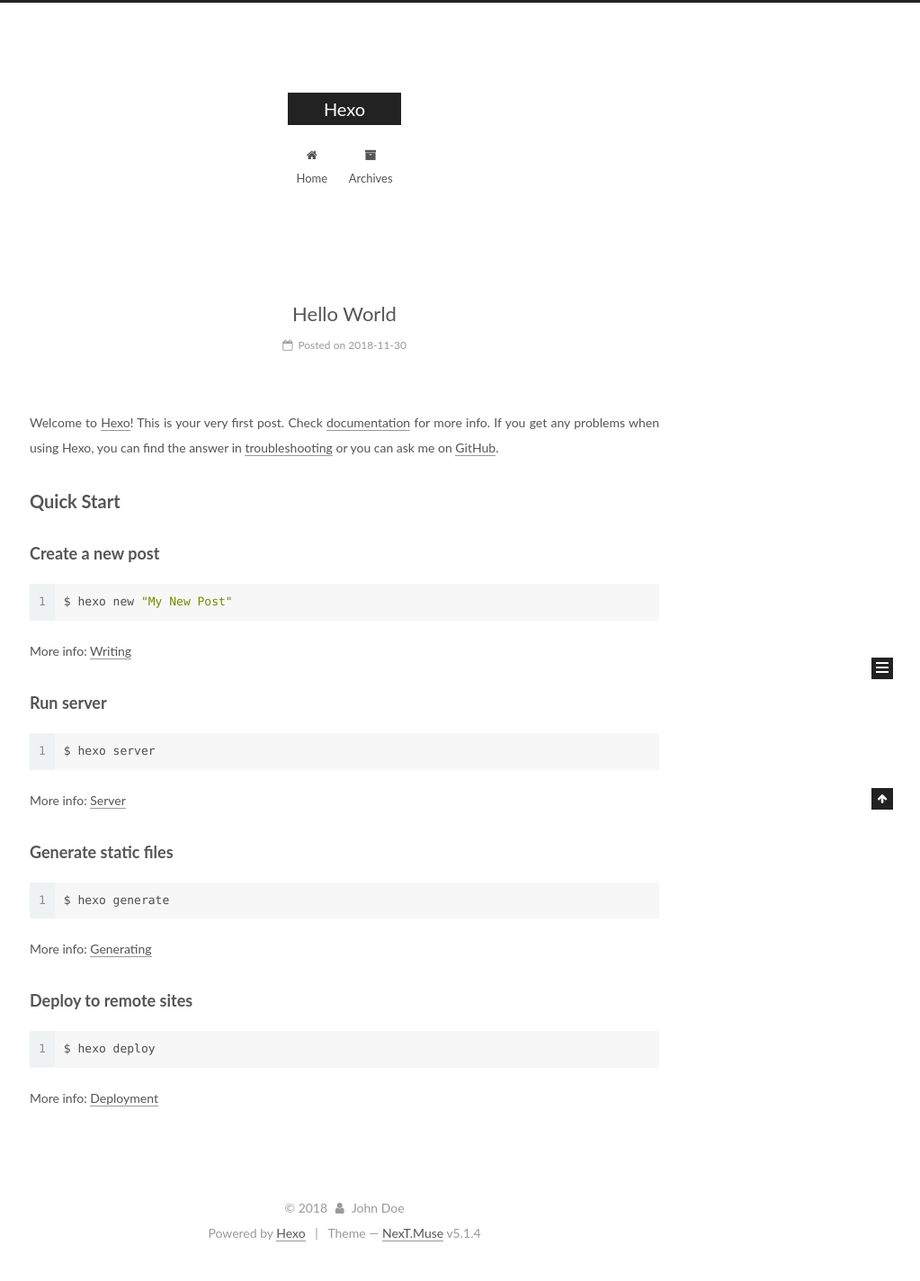
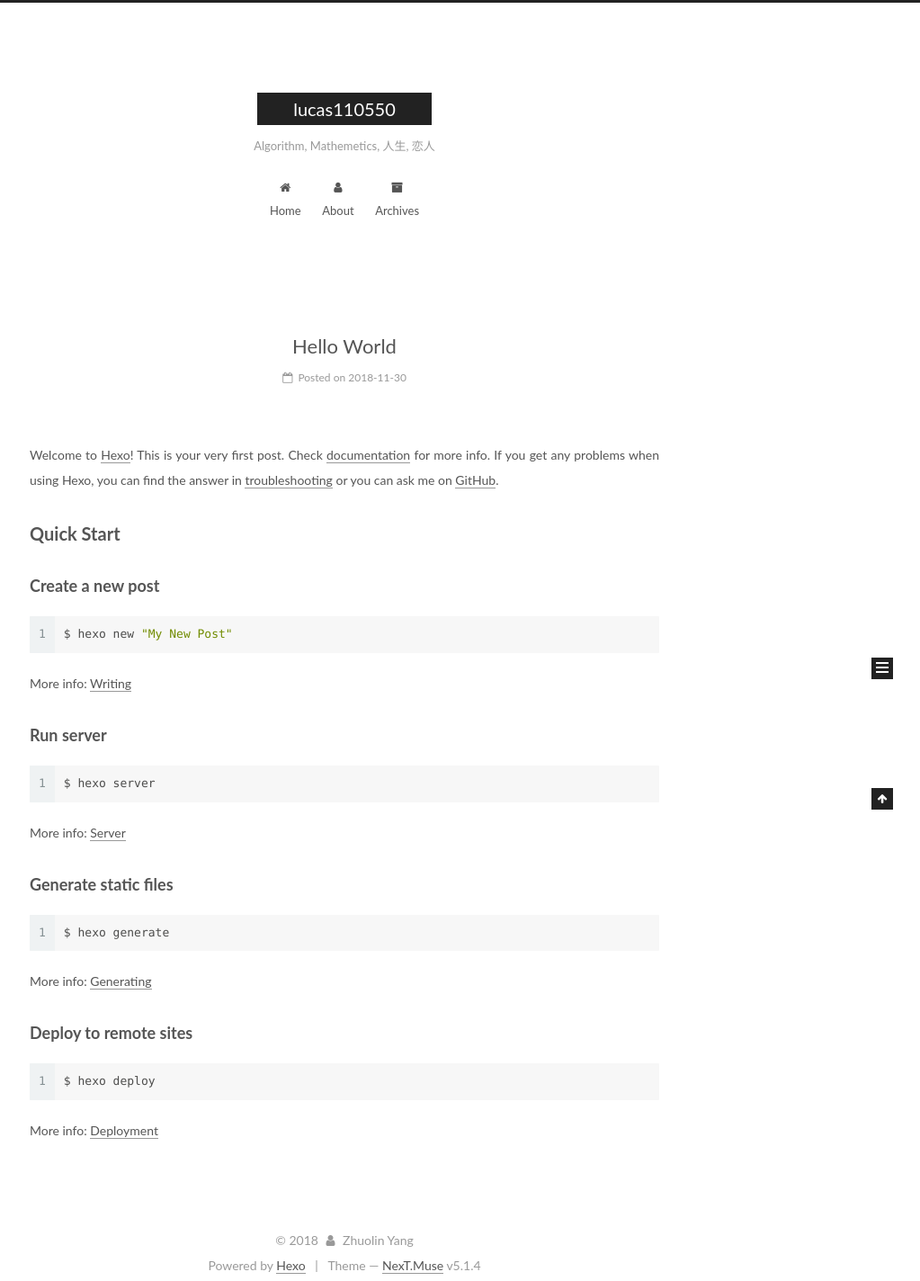
Before and after one commit to Lucas110550/lucas110550.github.io, a plain HTML site: page index.html in a window 1280 px wide. Shown: the whole page at 90% size, without its empty margins (257-1280 px from the left). Drawn offline with Linux system fonts and the light colour scheme.

Commit message:
Site updated: 2018-11-30 04:39:38

```diff
--- a/css/main.css
+++ b/css/main.css
@@ -1822,7 +1822,7 @@ pre .javascript .function {
   width: 4px;
   height: 4px;
   border-radius: 50%;
-  background: #b1ff01;
+  background: #1d91d4;
 }
 .links-of-blogroll {
   font-size: 13px;
--- a/index.html
+++ b/index.html
@@ -80,12 +80,12 @@
 
 
 <meta property="og:type" content="website">
-<meta property="og:title" content="Hexo">
+<meta property="og:title" content="lucas110550">
 <meta property="og:url" content="http://yoursite.com/index.html">
-<meta property="og:site_name" content="Hexo">
+<meta property="og:site_name" content="lucas110550">
 <meta property="og:locale" content="default">
 <meta name="twitter:card" content="summary">
-<meta name="twitter:title" content="Hexo">
+<meta name="twitter:title" content="lucas110550">
 
 
 
@@ -121,7 +121,7 @@
 
 
 
-  <title>Hexo</title>
+  <title>lucas110550</title>
 
 
 
@@ -152,12 +152,12 @@
     <div class="custom-logo-site-title">
       <a href="/" class="brand" rel="start">
         <span class="logo-line-before"><i></i></span>
-        <span class="site-title">Hexo</span>
+        <span class="site-title">lucas110550</span>
         <span class="logo-line-after"><i></i></span>
       </a>
     </div>
 
-        <p class="site-subtitle"></p>
+        <p class="site-subtitle">Algorithm, Mathemetics, 人生, 恋人</p>
 
   </div>
 
@@ -183,6 +183,16 @@
               <i class="menu-item-icon fa fa-fw fa-home"></i> <br>
 
             Home
+          </a>
+        </li>
+
+
+        <li class="menu-item menu-item-about">
+          <a href="/about/" rel="section">
+
+              <i class="menu-item-icon fa fa-fw fa-user"></i> <br>
+
+            About
           </a>
         </li>
 
@@ -232,13 +242,13 @@
     <link itemprop="mainEntityOfPage" href="http://yoursite.com/2018/11/30/hello-world/">
 
     <span hidden itemprop="author" itemscope="" itemtype="http://schema.org/Person">
-      <meta itemprop="name" content="John Doe">
+      <meta itemprop="name" content="Zhuolin Yang">
       <meta itemprop="description" content="">
       <meta itemprop="image" content="/images/avatar.gif">
     </span>
 
     <span hidden itemprop="publisher" itemscope="" itemtype="http://schema.org/Organization">
-      <meta itemprop="name" content="Hexo">
+      <meta itemprop="name" content="lucas110550">
     </span>
 
 
@@ -379,7 +389,7 @@
         <div class="site-overview">
           <div class="site-author motion-element" itemprop="author" itemscope="" itemtype="http://schema.org/Person">
 
-              <p class="site-author-name" itemprop="name">John Doe</p>
+              <p class="site-author-name" itemprop="name">Zhuolin Yang</p>
               <p class="site-description motion-element" itemprop="description"></p>
           </div>
 
@@ -435,7 +445,7 @@
   <span class="with-love">
     <i class="fa fa-user"></i>
   </span>
-  <span class="author" itemprop="copyrightHolder">John Doe</span>
+  <span class="author" itemprop="copyrightHolder">Zhuolin Yang</span>
 
 
 </div>
```
Also changed, not shown: 2018/11/30/hello-world/index.html (+18 -8 lines), archives/2018/11/index.html (+18 -8 lines), archives/2018/index.html (+18 -8 lines), archives/index.html (+18 -8 lines).
